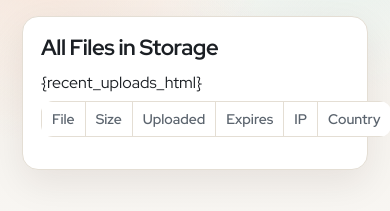
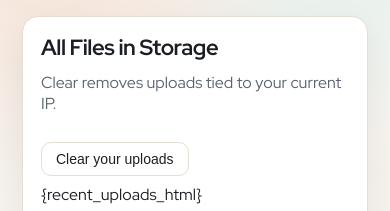
Before and after one commit to nooblk-98/temp-file-share, a Python web app: template backend/templates/uploads.html in a window 390 px wide. Shown: the part 167-378 px from the top of the page. Run offline with Jinja, Linux system fonts and the light colour scheme; the template is opened without the code that fills it, so the values that code supplies are empty.

Commit message:
Add button to clear user uploads from storage
Introduces a 'Clear your uploads' button in the uploads page, allowing users to remove their uploads associated with their current IP. Updates JavaScript to handle the clear action and display status messages, and adjusts CSS for new layout and responsive design.

```diff
--- a/backend/static/app.js
+++ b/backend/static/app.js
@@ -51,6 +51,8 @@ const uploadBtn = document.querySelector('[data-upload-btn]');
 const clearBtn = document.querySelector('[data-clear-btn]');
 const uploadList = document.querySelector('[data-upload-list]');
 const uploadStatus = document.querySelector('[data-upload-status]');
+const clearUploadsBtn = document.querySelector('[data-clear-uploads]');
+const clearUploadsStatus = document.querySelector('[data-clear-status]');
 
 const uploadItems = [];
 let isUploading = false;
@@ -264,3 +266,30 @@ if (clearBtn) {
         updateControls();
     });
 }
+
+if (clearUploadsBtn) {
+    clearUploadsBtn.addEventListener('click', async () => {
+        clearUploadsBtn.disabled = true;
+        if (clearUploadsStatus) {
+            clearUploadsStatus.textContent = 'Clearing uploads...';
+            clearUploadsStatus.style.color = '';
+        }
+        try {
+            const response = await fetch('/clear', { method: 'POST' });
+            const text = await response.text();
+            if (!response.ok) {
+                throw new Error(text || 'Failed to clear uploads.');
+            }
+            if (clearUploadsStatus) {
+                clearUploadsStatus.textContent = text || 'Uploads cleared.';
+            }
+        } catch (error) {
+            if (clearUploadsStatus) {
+                clearUploadsStatus.textContent = error.message || 'Failed to clear uploads.';
+                clearUploadsStatus.style.color = '#b71c1c';
+            }
+        } finally {
+            clearUploadsBtn.disabled = false;
+        }
+    });
+}
--- a/backend/static/styles.css
+++ b/backend/static/styles.css
@@ -353,6 +353,14 @@ footer {
     box-shadow: 0 14px 36px var(--shadow);
 }
 
+.section-header {
+    display: flex;
+    align-items: center;
+    justify-content: space-between;
+    gap: 16px;
+    flex-wrap: wrap;
+}
+
 .cta-link {
     display: inline-flex;
     align-items: center;
@@ -423,6 +431,11 @@ footer {
         align-items: flex-start;
     }
 
+    .section-header {
+        flex-direction: column;
+        align-items: flex-start;
+    }
+
     .drop-header {
         flex-direction: column;
         align-items: flex-start;
--- a/backend/templates/uploads.html
+++ b/backend/templates/uploads.html
@@ -25,7 +25,14 @@
     </div>
 
     <div class="section-card">
-        <h2>All Files in Storage</h2>
+        <div class="section-header">
+            <div>
+                <h2>All Files in Storage</h2>
+                <p>Clear removes uploads tied to your current IP.</p>
+            </div>
+            <button class="clear-btn" type="button" data-clear-uploads>Clear your uploads</button>
+        </div>
+        <div class="upload-status" data-clear-status></div>
         <table class="recent-table">
             <thead>
                 <tr>
```
